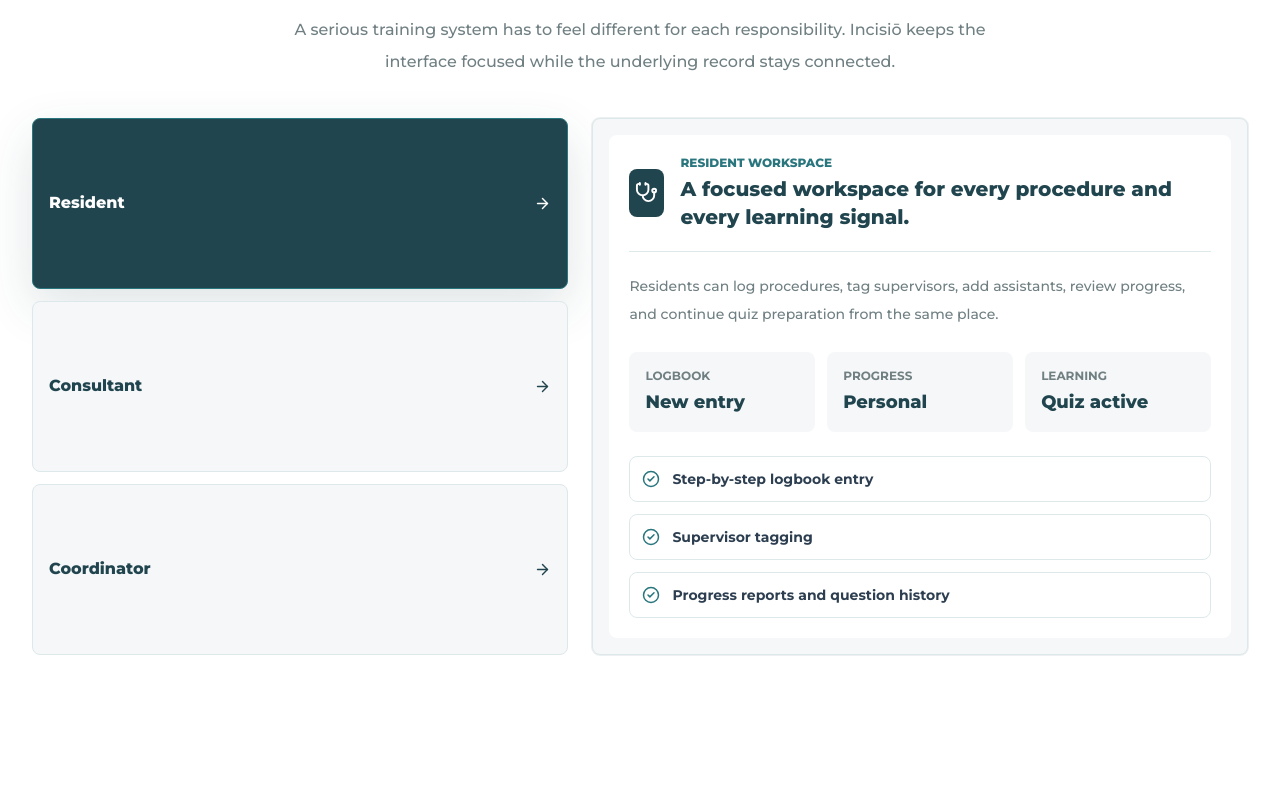
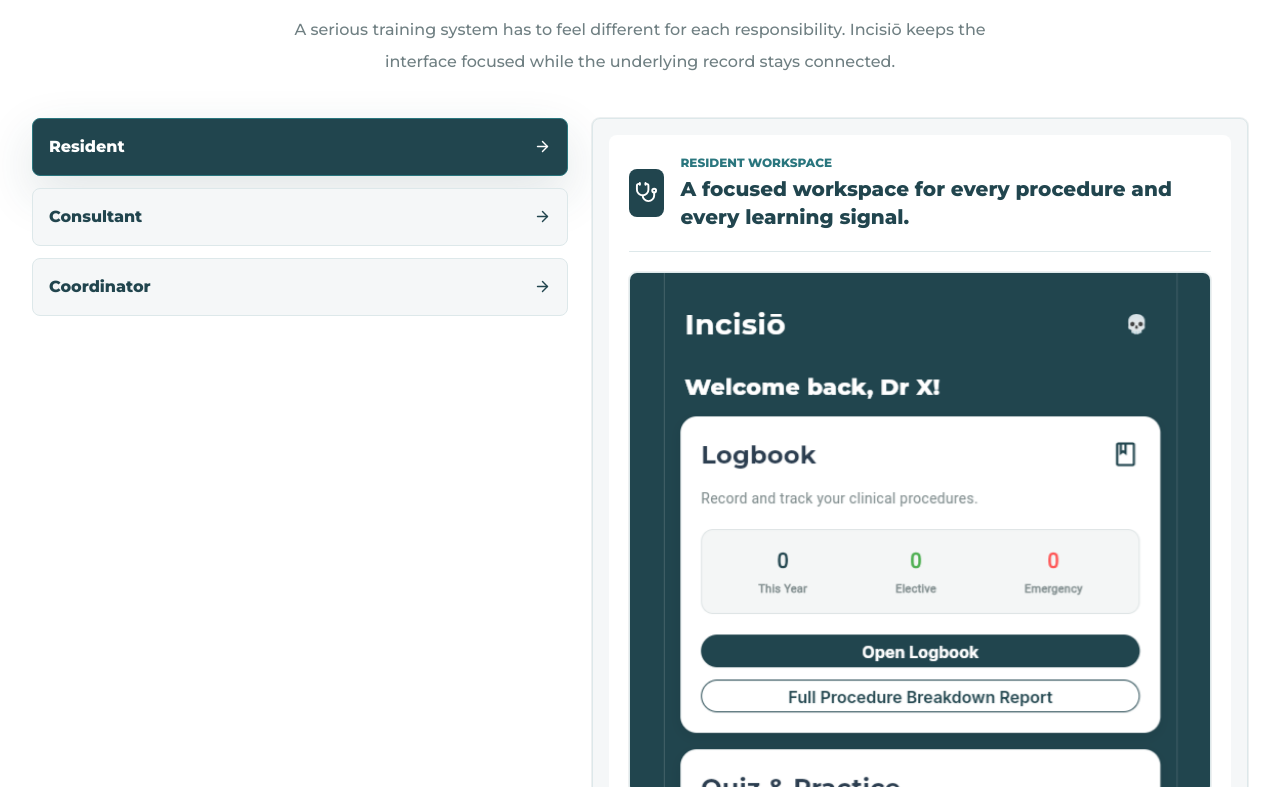
Before and after one commit to Abukoking94/INCISO_PROMO_SITE, a React (Vite) app: page / in a window 1280 px wide. Shown: the part 4113-4900 px from the top of the page. Built offline with nearby package versions, Linux system fonts and the light colour scheme.

Commit message:
Add real consultant and coordinator previews

```diff
--- a/src/App.jsx
+++ b/src/App.jsx
@@ -188,6 +188,7 @@
 const roleTour = {
   Resident: {
     icon: Stethoscope,
+    image: '/resident-dashboard-app-screenshot.png',
     headline: 'A focused workspace for every procedure and every learning signal.',
     subline: 'Residents can log procedures, tag supervisors, add assistants, review progress, and continue quiz preparation from the same place.',
     stats: [
@@ -199,6 +200,7 @@
   },
   Consultant: {
     icon: UserCheck,
+    image: '/consultant-dashboard-app-screenshot.png',
     headline: 'Fast validation without losing clinical context.',
     subline: 'Consultants see pending cases, approve or reject submissions, leave feedback, and export reviewed work when needed.',
     stats: [
@@ -210,6 +212,7 @@
   },
   Coordinator: {
     icon: UsersRound,
+    image: '/coordinator-dashboard-app-screenshot.png',
     headline: 'Department oversight that stays connected to resident records.',
     subline: 'Coordinators can monitor residents, review consultant requests, and understand institutional procedure distribution.',
     stats: [
@@ -801,7 +804,7 @@
       />
 
       <div className="mx-auto mt-10 grid max-w-7xl gap-6 px-5 sm:px-8 lg:grid-cols-[0.45fr_0.55fr] lg:items-stretch">
-        <div className="grid gap-3" data-reveal>
+        <div className="grid auto-rows-max content-start gap-3 self-start" data-reveal>
           {Object.keys(roleTour).map((role) => (
             <button
               key={role}
@@ -835,6 +838,14 @@
                   </h3>
                 </div>
               </div>
+            </div>
+
+            <div className="mt-5 overflow-hidden rounded-lg border border-brand-line bg-brand-ink/5 shadow-line">
+              <img
+                src={current.image}
+                alt={`${active} dashboard from the Incisiō application`}
+                className="block max-h-[520px] w-full object-cover object-top"
+              />
             </div>
 
             <p className="mt-5 text-sm font-medium leading-7 text-brand-muted">
```
Also changed, not shown: public/consultant-dashboard-app-screenshot.png (added), public/coordinator-dashboard-app-screenshot.png (added).
